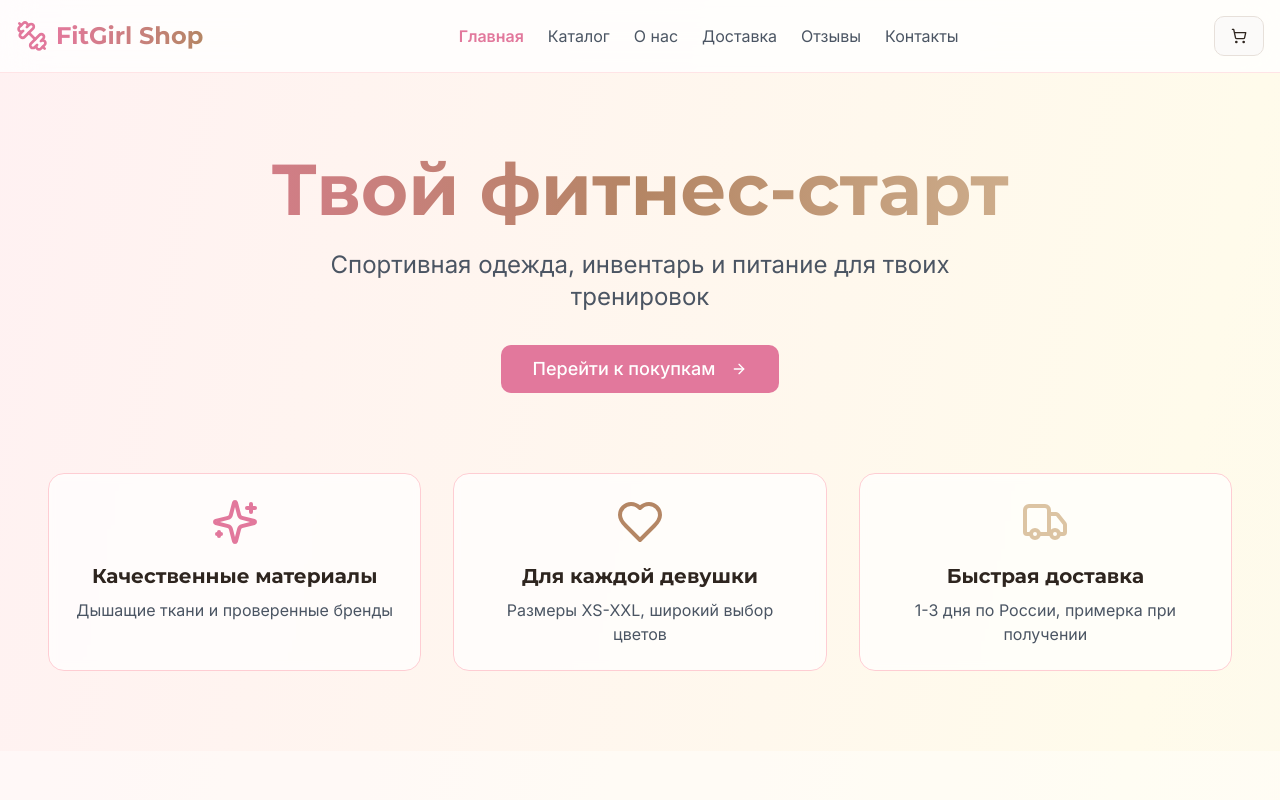
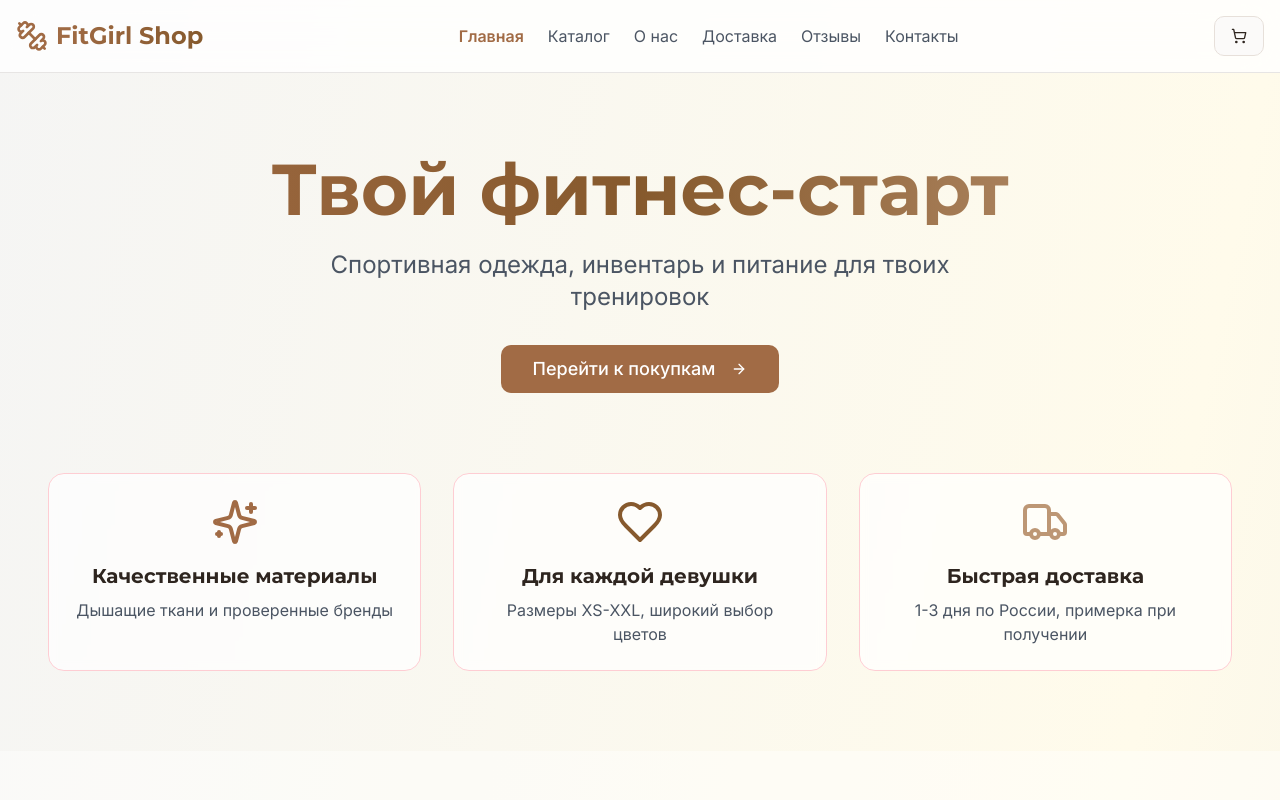
Before and after one commit to pr-poehali-dev/hello-project-15, a React (Vite) app: page / in a window 1280 px wide. Shown: the top 800 px of the page. Built offline with nearby package versions, Linux system fonts and the light colour scheme.

Commit message:
Замена розового на коричневый

```diff
--- a/src/index.css
+++ b/src/index.css
@@ -15,16 +15,16 @@
     --popover: 0 0% 100%;
     --popover-foreground: 25 20% 15%;
 
-    --primary: 340 65% 68%;
+    --primary: 25 40% 45%;
     --primary-foreground: 0 0% 100%;
 
-    --secondary: 25 35% 55%;
+    --secondary: 30 50% 35%;
     --secondary-foreground: 0 0% 100%;
 
     --muted: 30 30% 94%;
     --muted-foreground: 25 15% 45%;
 
-    --accent: 35 45% 75%;
+    --accent: 28 35% 60%;
     --accent-foreground: 25 20% 15%;
 
     --destructive: 0 84.2% 60.2%;
@@ -32,7 +32,7 @@
 
     --border: 30 20% 88%;
     --input: 30 20% 88%;
-    --ring: 340 65% 68%;
+    --ring: 25 40% 45%;
 
     --radius: 0.75rem;
 
--- a/src/pages/Index.tsx
+++ b/src/pages/Index.tsx
@@ -222,8 +222,8 @@ export default function Index() {
   const totalWorkoutTime = workouts.reduce((sum, w) => sum + w.duration, 0);
 
   return (
-    <div className="min-h-screen bg-gradient-to-br from-rose-50 via-amber-50 to-stone-100">
-      <nav className="sticky top-0 z-50 bg-white/80 backdrop-blur-lg border-b border-rose-100">
+    <div className="min-h-screen bg-gradient-to-br from-stone-100 via-amber-50 to-stone-200">
+      <nav className="sticky top-0 z-50 bg-white/80 backdrop-blur-lg border-b border-stone-200">
         <div className="container mx-auto px-4 py-4">
           <div className="flex items-center justify-between">
             <div className="flex items-center gap-2">
```
Also changed, not shown: 1 other file (tests, documents, lock files or other folders).
